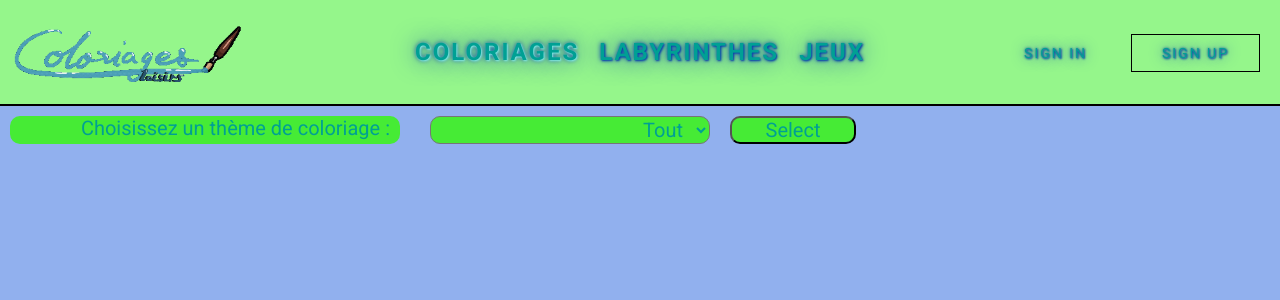
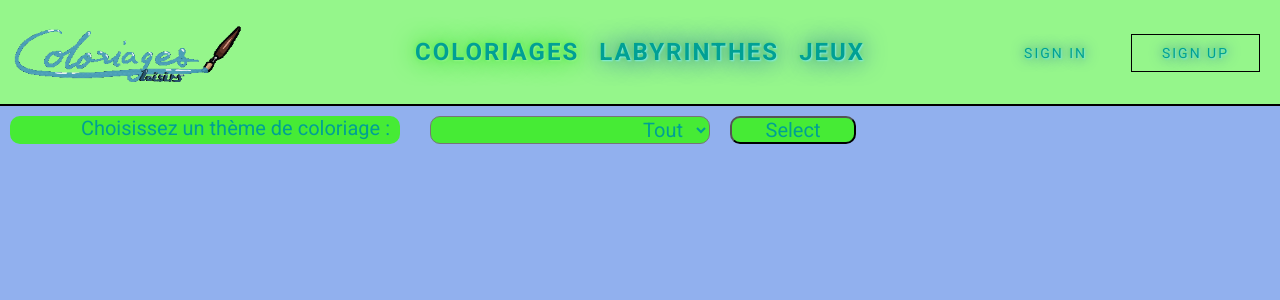
Before and after one commit to franckyy/site-dessins, a PHP site: page / in a window 1280 px wide. Shown: the top 300 px of the page. Run offline with PHP 8.4, Linux system fonts and the light colour scheme; some web fonts are replaced.

Commit message:
travail sur les ombres des textes des liens du header

```diff
--- a/header.css
+++ b/header.css
@@ -1,7 +1,7 @@
 a {
     text-decoration: 0;
-    color: rgb(0, 160, 148);
-    text-shadow: 1px 1px 2px var(--colorTextP), 0 0 1em var(--colorTextP), 0 0 0.2em var(--colorTextP);
+    color: var(--colorTextSelectTheme);
+    text-shadow: 1px 1px 2px var(--colorBackInput), 0 0 1em var(--colorTextP), 0 0 0.2em var(--colorSelectedLi);
     font-weight: 400;
     font-size: 14px;
     letter-spacing: 2px;
@@ -20,7 +20,7 @@ li > a{
 }
 .ulActive{
     /*background: var(--colorSelectedLi);*/
-    text-shadow: 1px 1px 2px var(--colorBackInput), 0 0 1em var(--colorTextP), 0 0 0.2em var(--colorTextP);
+    text-shadow: 1px 1px 2px var(--colorBackLogo), 0 0 1em var(--colorTextInput), 0 0 0.2em var(--colorSelectedLi);
 }
 header {
     display: flex;
```
